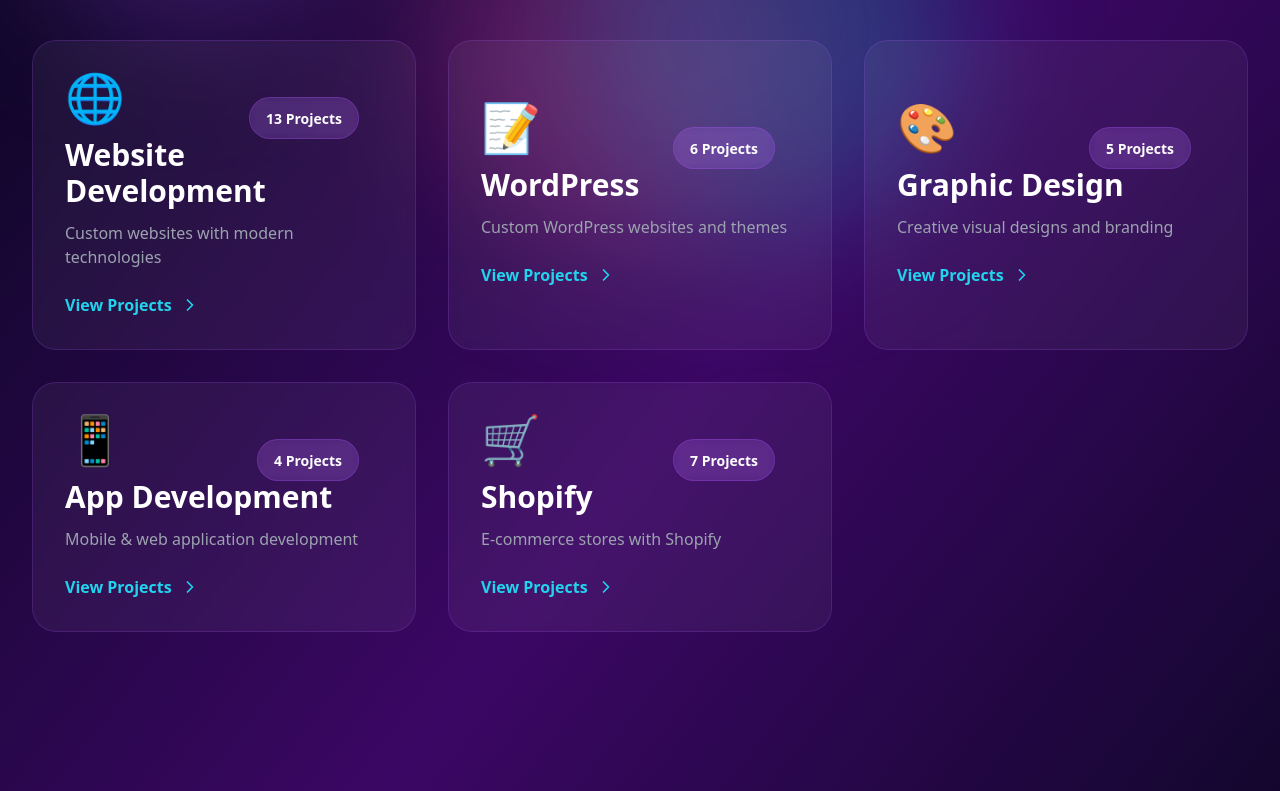
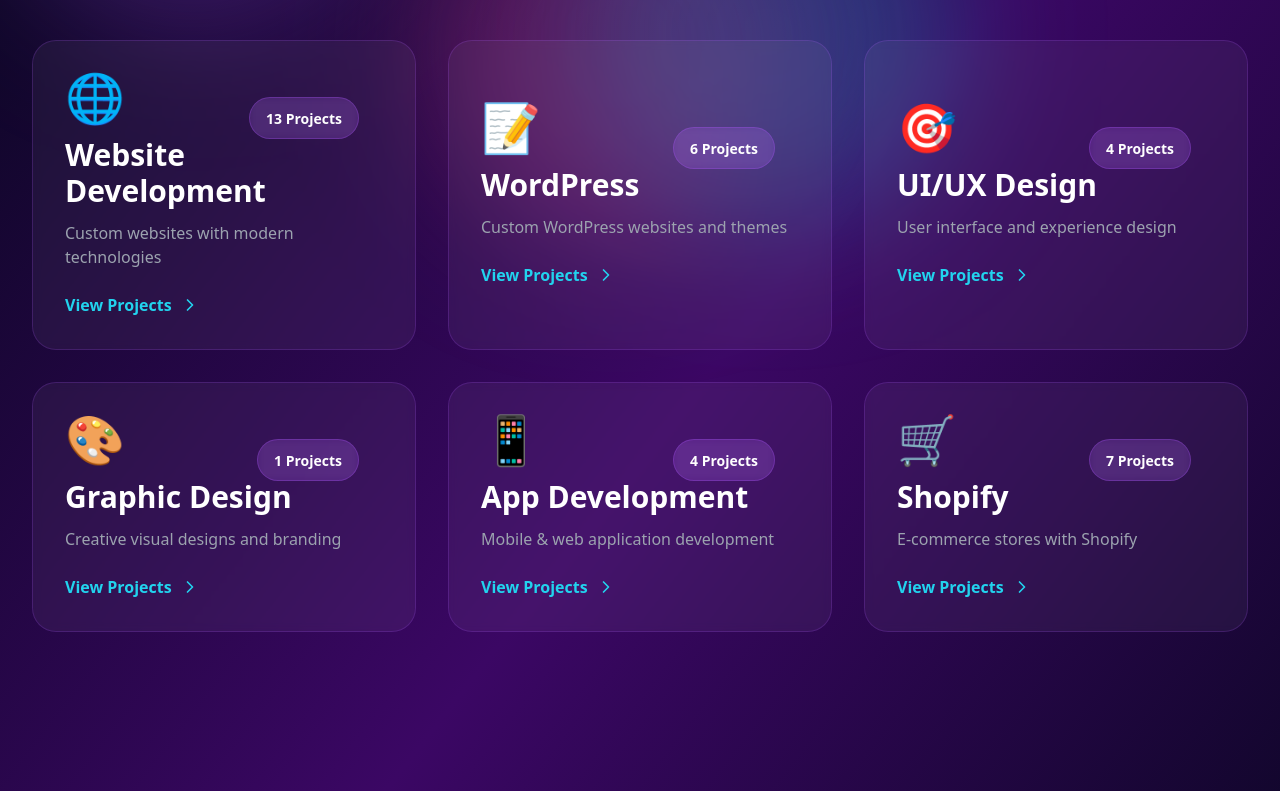
Before and after one commit to Aarmil1234/my-website, a React (Vite) app: page /projects in a window 1280 px wide. Shown: the part 360-1151 px from the top of the page. Built offline with nearby package versions, Linux system fonts and the light colour scheme.

Commit message:
Ui/Ux Added

```diff
--- a/src/Projects.tsx
+++ b/src/Projects.tsx
@@ -141,7 +141,7 @@
       category: "shopify",
       description: "Professional WordPress website with custom design and functionality",
       image: "https://images.unsplash.com/photo-1460925895917-afdab827c52f?w=800&h=600&fit=crop",
-      technologies: ["WordPress"],
+      technologies: ["Shopify"],
       liveUrl: "https://vulcal.com/",
       color: "from-blue-500 to-purple-500"
     },
@@ -287,7 +287,7 @@
     {
       id: 26,
       title: "Admin Panel - Internal Management Tool",
-      category: "graphics",
+      category: "uiux",
       description: "Comprehensive admin dashboard with data visualization and user management features",
       image: "https://images.unsplash.com/photo-1551288049-bebda4e38f71?w=800&h=600&fit=crop",
       technologies: ["Figma", "UI/UX Design"],
@@ -297,7 +297,7 @@
     {
       id: 27,
       title: "Fitness Application Design",
-      category: "graphics",
+      category: "uiux",
       description: "Modern fitness app with workout tracking, nutrition plans, and progress monitoring",
       image: "https://images.unsplash.com/photo-1517836357463-d25dfeac3438?w=800&h=600&fit=crop",
       technologies: ["Figma", "UI/UX Design", "Prototyping"],
@@ -307,7 +307,7 @@
     {
       id: 28,
       title: "Portfolio Website Design",
-      category: "graphics",
+      category: "uiux",
       description: "Creative portfolio website design showcasing modern layouts and interactions",
       image: "https://images.unsplash.com/photo-1467232004584-a241de8bcf5d?w=800&h=600&fit=crop",
       technologies: ["Figma", "UI/UX Design"],
@@ -317,7 +317,7 @@
     {
       id: 29,
       title: "Uber App Redesign",
-      category: "graphics",
+      category: "uiux",
       description: "Modern ride-sharing app design with enhanced user experience and intuitive navigation",
       image: "https://images.unsplash.com/photo-1449965408869-eaa3f722e40d?w=800&h=600&fit=crop",
       technologies: ["Figma", "UI/UX Design", "Prototyping"],
@@ -447,6 +447,13 @@
     //   description: 'WhatsApp Business API & automation',
     //   color: 'from-green-500 to-emerald-500'
     // },
+     {
+      id: 'uiux',
+      label: 'UI/UX Design',
+      icon: '🎯',
+      description: 'User interface and experience design',
+      color: 'from-violet-500 to-purple-500'
+    },
     {
       id: 'graphics',
       label: 'Graphic Design',
```
